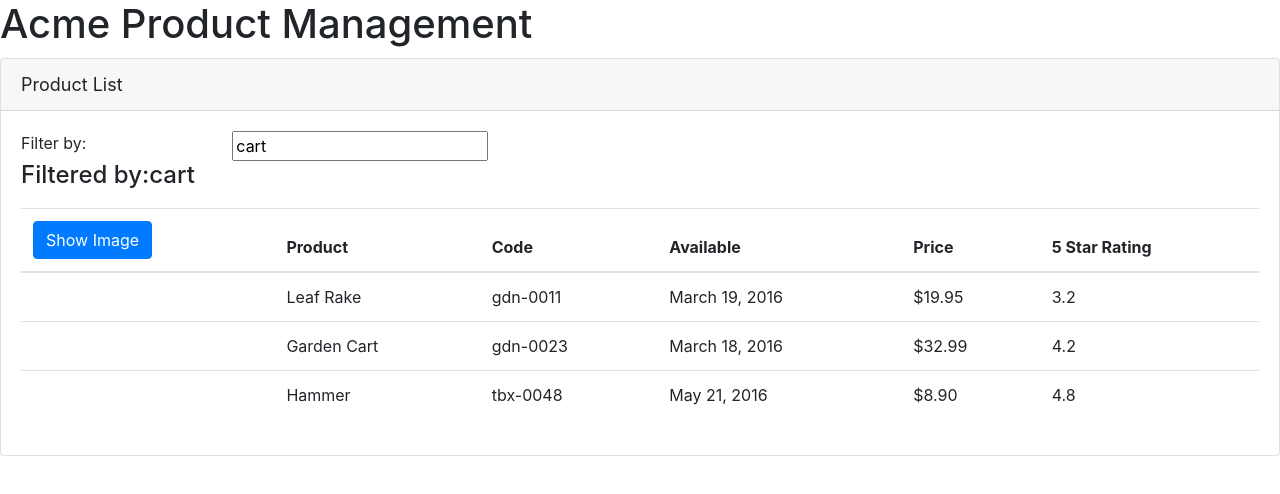
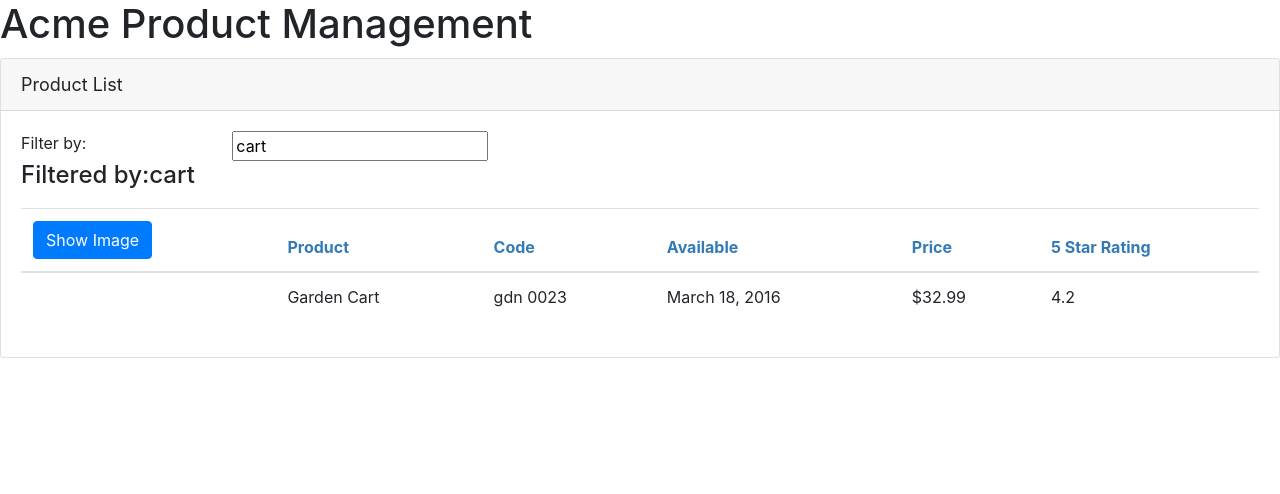
Before and after one commit to ryoung3/AngularApp, an Angular app: page /#/welcome in a window 1280 px wide. Shown: the top 494 px of the page. Built offline with nearby package versions, Linux system fonts and the light colour scheme.

Commit message:
created pipe for product component. developed filter feature for products table

```diff
--- a/src/app/app.module.ts
+++ b/src/app/app.module.ts
@@ -4,10 +4,12 @@
 
 import { AppComponent } from './app.component';
 import {ProductListComponent} from './products/product-list.component'
+import {ConvertToSpacesPipe} from './shared/convert-to-spaces.pipes'
 @NgModule({
   declarations: [
     AppComponent,
-    ProductListComponent
+    ProductListComponent,
+    ConvertToSpacesPipe
   ],
   imports: [
     BrowserModule,
--- /dev/null
+++ b/src/app/products/product-list.component.css
@@ -0,0 +1,3 @@
+thead{
+    color: #337AB7
+}
--- a/src/app/products/product-list.component.html
+++ b/src/app/products/product-list.component.html
@@ -34,7 +34,7 @@
                     </tr>
                 </thead>
                 <tbody>
-                    <tr *ngFor= 'let product of products'>
+                    <tr *ngFor= 'let product of filteredProducts'>
                         <td>
                             <img *ngIf = "showImage"
                                 [src]= "product.imageUrl"
@@ -42,7 +42,7 @@
                             [style.width.px]= "imageWidth"
                             [style.margin.px]= "imageMargin">                        </td>
                         <td> {{ product.productName }} </td>
-                        <td> {{ product.productCode | lowercase }} </td>
+                        <td> {{ product.productCode | lowercase | convertToSpaces:'-' }} </td>
                         <td> {{ product.releaseDate }} </td>
                         <td> {{ product.price | currency:'USD':'symbol':'1.2-2'}} </td>
                         <td> {{ product.starRating }} </td>
--- a/src/app/products/product-list.component.ts
+++ b/src/app/products/product-list.component.ts
@@ -1,18 +1,27 @@
-import { Component } from '@angular/core';
-
+import { Component, OnInit } from '@angular/core';
+import { IProduct } from './product'
 @Component({
     selector: 'pm-products',
-    templateUrl: './product-list.component.html'
-
+    templateUrl: './product-list.component.html',
+    styleUrls: ['./product-list.component.css']
 })
 
-export class ProductListComponent {
+export class ProductListComponent implements OnInit {
     pageTitle: string = "Product List";
     imageWidth: number = 50;
     imageMargin: number = 2;
     showImage: boolean = false;
-    listFilter: string ='cart';
-    products: any[] = [{
+    _listFilter: string ='cart';
+
+    get listFilter(): string{
+        return this._listFilter;
+    }
+    set listFilter(value: string){
+        this._listFilter = value;
+        this.filteredProducts = this.listFilter ? this.performFilter(this.listFilter) : this.products;
+    }
+    filteredProducts: IProduct[];
+    products: IProduct[] = [{
     "productId": 1,
     "productName": "Leaf Rake",
     "productCode": "GDN-0011",
@@ -42,8 +51,22 @@
     "starRating": 4.8,
     "imageUrl": "https://openclipart.org/image/300px/svg_to_png/73/rejon_Hammer.png"
   }];
+
+  constructor(){
+      this.filteredProducts = this.products;
+      this.listFilter = 'cart';
+  }
+  performFilter(filterBy: string): IProduct[] {
+      filterBy = filterBy.toLocaleLowerCase();
+      return this.products.filter((product: IProduct) =>
+        product.productName.toLocaleLowerCase().indexOf(filterBy) !== -1);
+  }
   toggleImage(): void {
       this.showImage = !this.showImage;
   }
 
+  ngOnInit(): void {
+      console.log("In OnInit");
+  }
+
 }
--- /dev/null
+++ b/src/app/products/product.ts
@@ -0,0 +1,13 @@
+export interface IProduct{
+    productId: number;
+    productName: string;
+    productCode: string;
+    releaseDate: string;
+    price: number;
+    description: string;
+    starRating: number;
+    imageUrl: string;
+
+
+
+}
--- /dev/null
+++ b/src/app/shared/convert-to-spaces.pipes.ts
@@ -0,0 +1,12 @@
+import {Pipe, PipeTransform } from '@angular/core';
+
+@Pipe({
+    name: 'convertToSpaces'
+})
+
+export class ConvertToSpacesPipe implements PipeTransform{
+
+    transform(value: string, character: string): string{
+            return value.replace(character, " ");
+    }
+}
```
